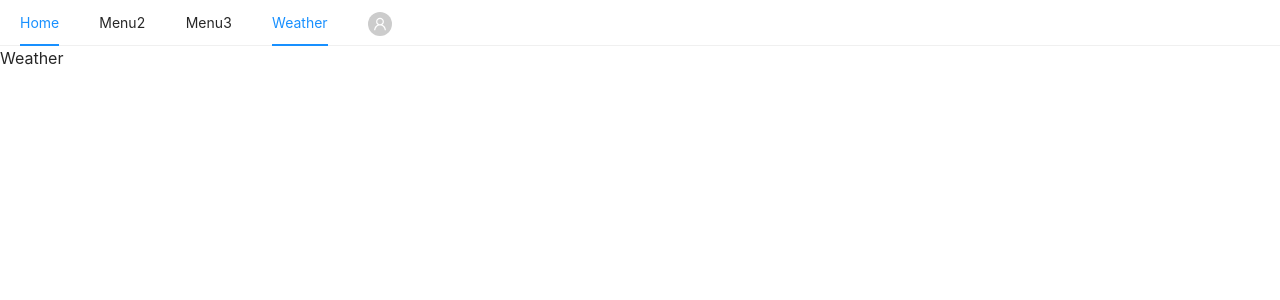
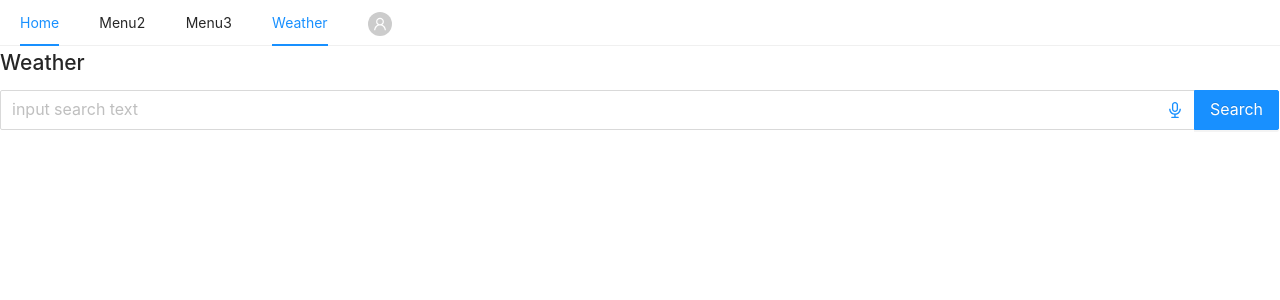
Before and after one commit to pawelpiatekProjects/fireUp, a React (Create React App) app: page /weather in a window 1280 px wide. Shown: the top 300 px of the page. Built offline with nearby package versions, Linux system fonts and the light colour scheme.

Commit message:
connected with openWeatherMap

```diff
--- a/package.json
+++ b/package.json
@@ -12,6 +12,7 @@
     "@types/react": "^17.0.4",
     "@types/react-dom": "^17.0.3",
     "antd": "^4.15.3",
+    "axios": "^0.21.1",
     "materialize-css": "^1.0.0-rc.2",
     "react": "^17.0.2",
     "react-dom": "^17.0.2",
@@ -47,6 +48,7 @@
     ]
   },
   "devDependencies": {
+    "@types/axios": "^0.14.0",
     "@types/materialize-css": "^1.0.9",
     "@types/react-router": "^5.1.13",
     "@types/react-router-dom": "^5.1.7",
--- a/src/Components/Weather/Weather.tsx
+++ b/src/Components/Weather/Weather.tsx
@@ -1,11 +1,50 @@
 import React from 'react'
 import TopNav from "../TopNav/TopNav";
+import axios from 'axios';
+import {Input} from 'antd';
+import { AudioOutlined } from '@ant-design/icons';
+
+const {Search} = Input;
+
+const suffix = (
+    <AudioOutlined
+        style={{
+            fontSize: 16,
+            color: '#1890ff',
+        }}
+    />
+);
+
+const WEATHER_API_KEY = 'e7f9e8da664624d4f048d9c25a592a01';
+
+const url = (city: string) => {
+    return `http://api.openweathermap.org/data/2.5/weather?q=${city}&appid=${WEATHER_API_KEY}`;
+}
 
 const Weather: React.FC = () => {
+
+    const onFetchWeatherData = async(city: string) => {
+        const {data} = await axios.get(url(city));
+
+        console.log(data);
+    }
+
+    const onSearch = async(value: string) => {
+        await onFetchWeatherData(value);
+    }
+
+
     return (
         <>
             <TopNav/>
-            <p>Weather</p>
+            <h2>Weather</h2>
+            <Search
+                placeholder="input search text"
+                enterButton="Search"
+                size="large"
+                suffix={suffix}
+                onSearch={onSearch}
+            />
         </>
 
     )
```
Also changed, not shown: 1 other file (tests, documents, lock files or other folders).
